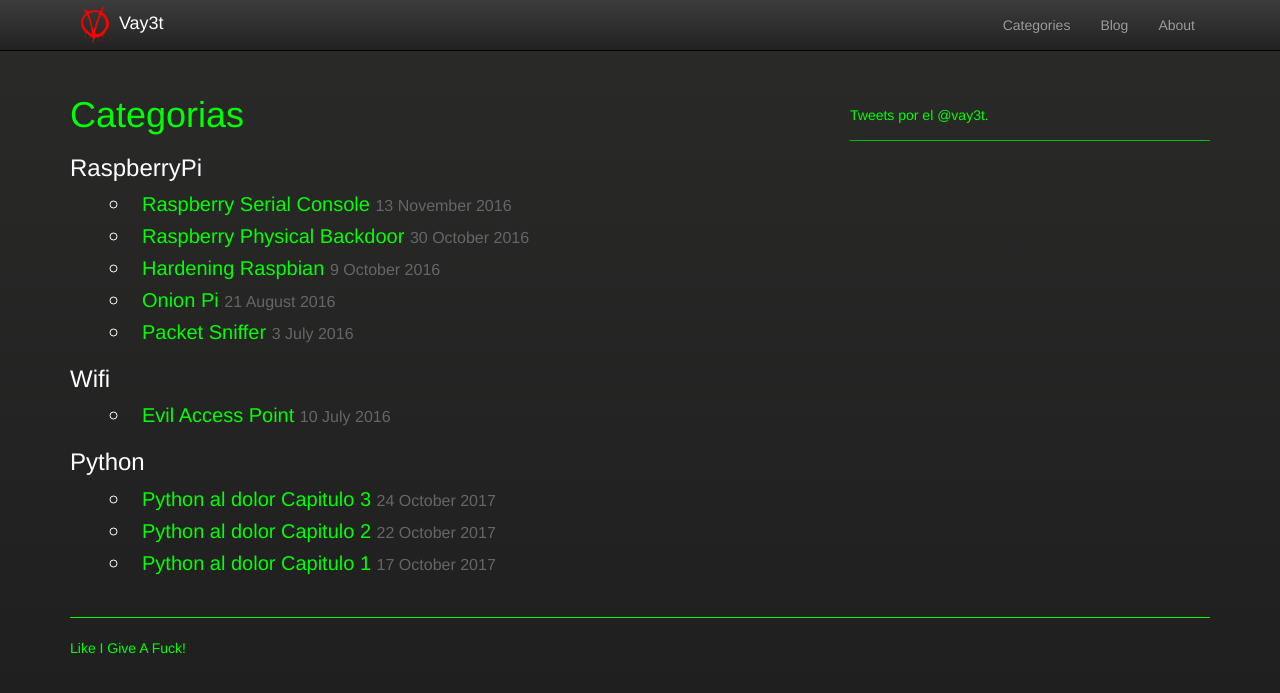
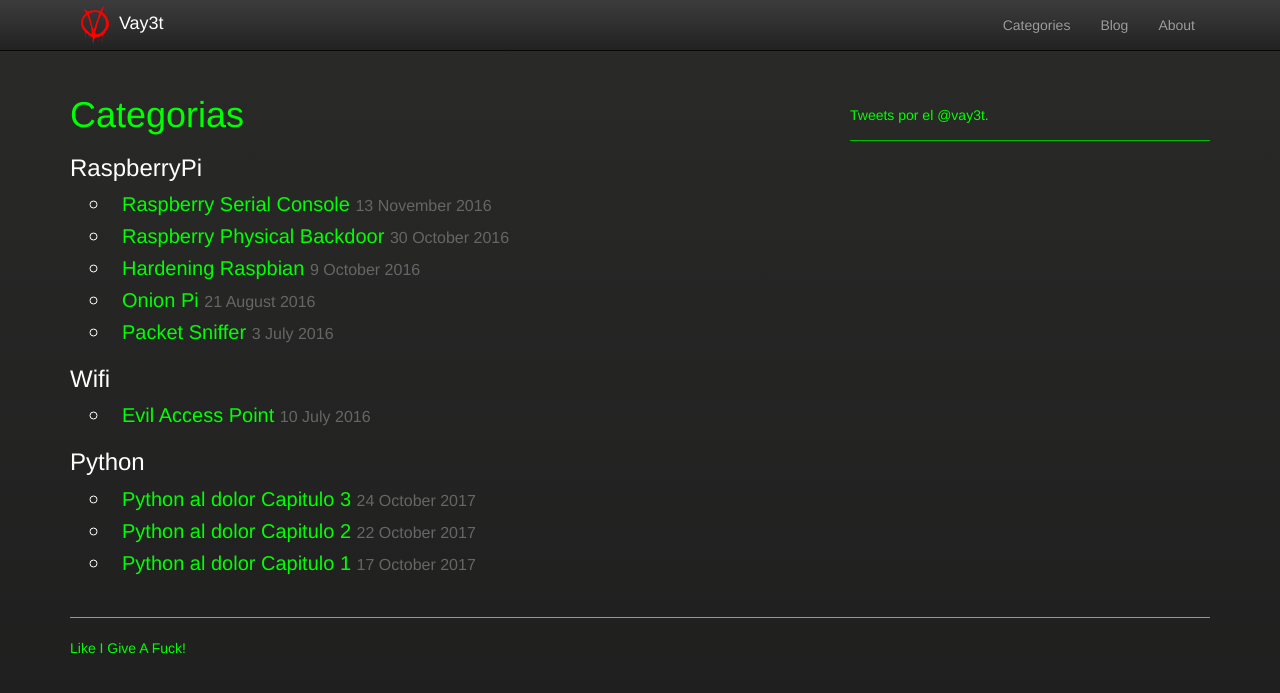
Before and after one commit to pvallejos/pvallejos.github.io, a Jekyll site: the page built from categories.html, in a window 1280 px wide. Shown: the top 693 px of the page. Built offline with Jekyll 4.4.1, drawn with Linux system fonts in a browser that asks for light colours; nearby versions of some CDN libraries; comment, search, counter and statistics services are not loaded.

Commit message:
Update vay3t.css

```diff
--- a/assets/css/vay3t.css
+++ b/assets/css/vay3t.css
@@ -461,7 +461,7 @@ background: #1b1a1a;
 
 .vay3t .categories ul li {
     margin: 0 0 5px 0;
-    padding: 0 0 0 40px;
+    padding: 0 0 0 20px;
     -webkit-transition: all 0.25s ease-in-out;
     -moz-transition: all 0.25s ease-in-out;
     transition: all 0.25s ease-in-out;
```
